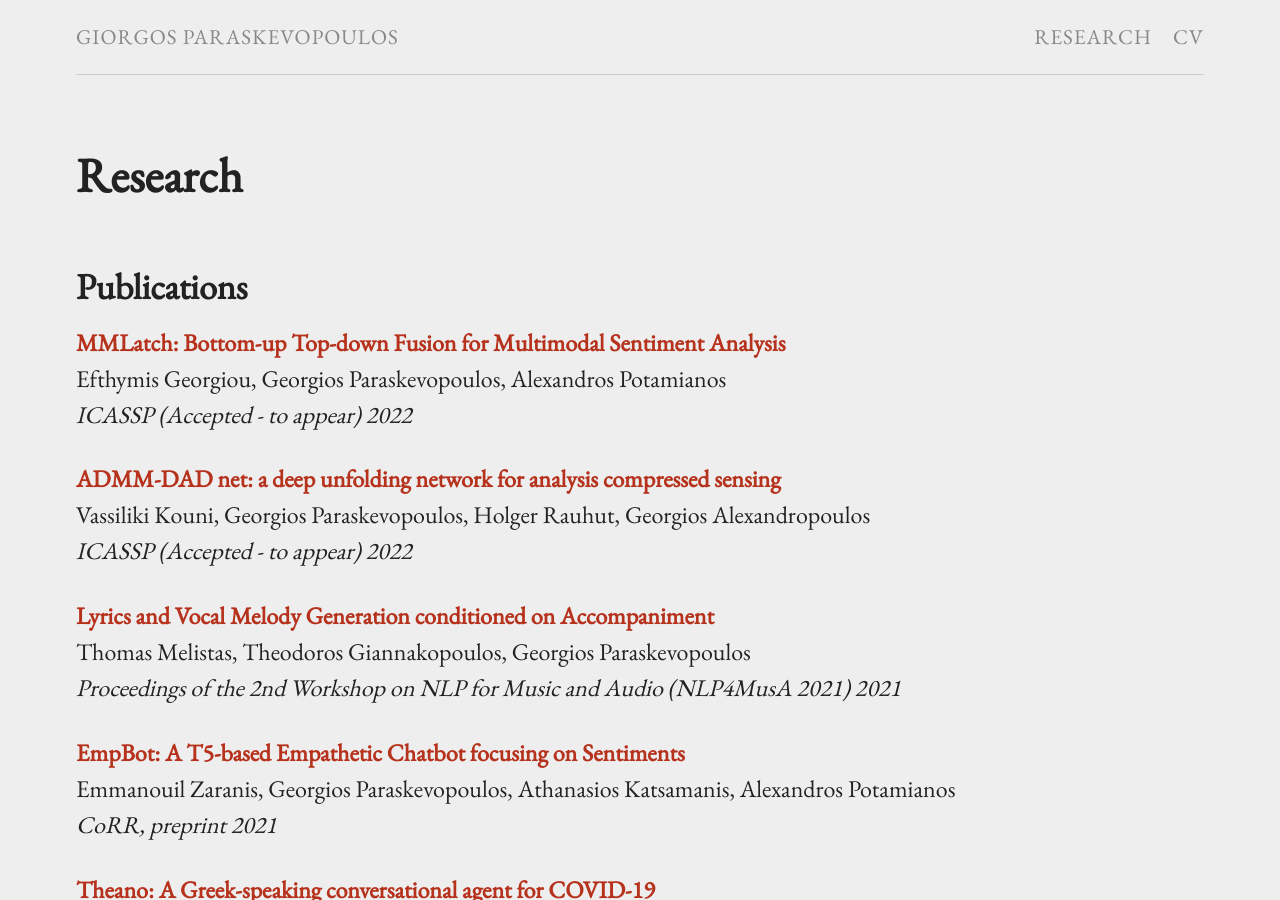
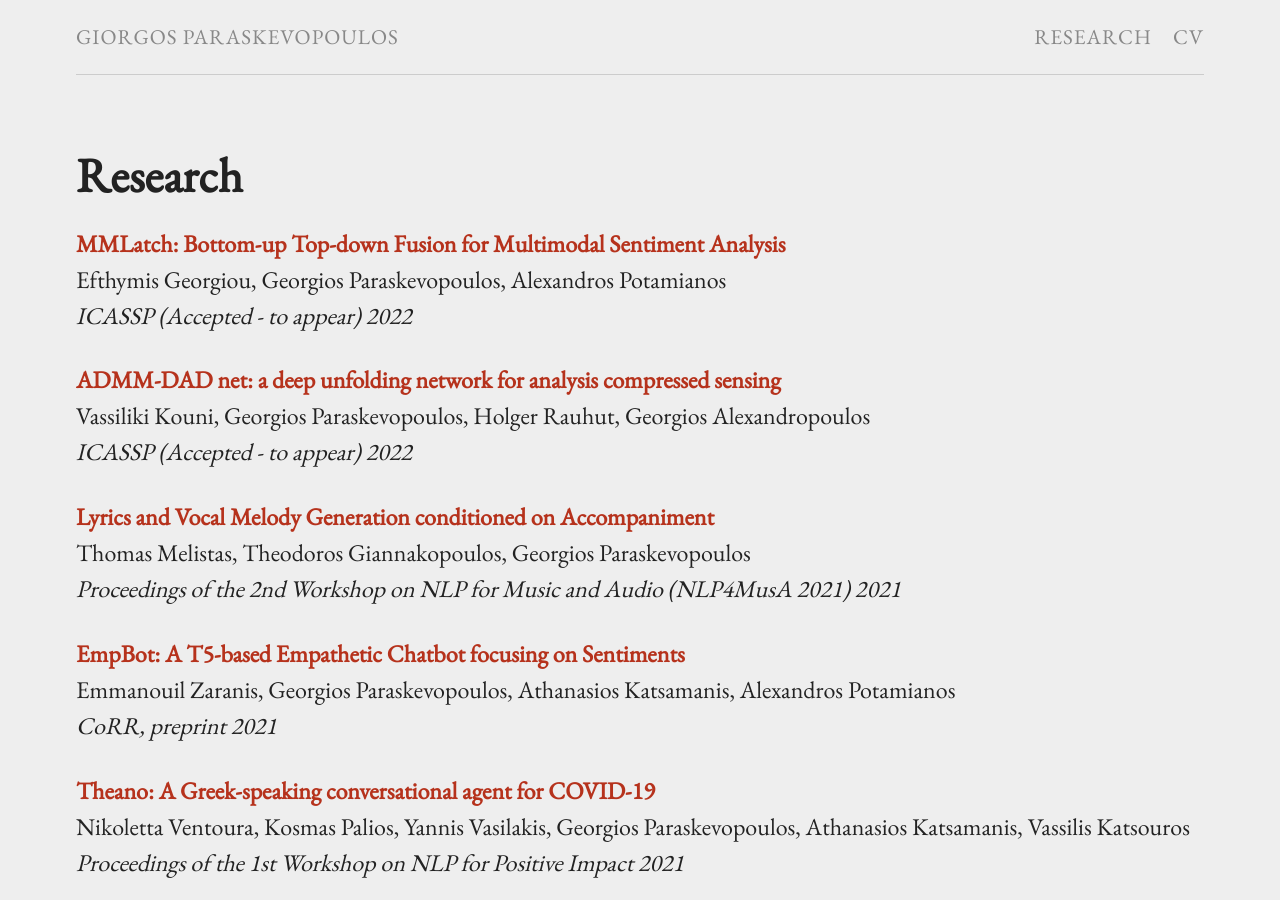
Before and after one commit to georgepar/georgepar.github.io, a Jekyll site: the page built from research.md, in a window 1280 px wide and 900 px high. Built offline with Jekyll 4.4.1, drawn with Linux system fonts in a browser that asks for light colours.

Commit message:
Update cv page

```diff
--- a/_includes/embedpdf.html
+++ b/_includes/embedpdf.html
@@ -1 +1,3 @@
-<iframe src="http://docs.google.com/viewer?url={{ include.source }}&hl=en_US&embedded=true" style="width:{{include.width}}%; height:{{include.height}}px; border:0;" scrolling="no"></iframe>
+<!-- <iframe src="http://docs.google.com/viewer?url={{ include.source }}&hl=en_US&embedded=true" style="width:{{include.width}}%; height:{{include.height}}px; border:0;" scrolling="no"></iframe> -->
+
+<iframe src="{{ include.source }}" width="100%" height="1080" allow="autoplay"></iframe>
--- a/research.md
+++ b/research.md
@@ -109,7 +109,7 @@
       year: "2016"
 ---
 
-## Publications
+<!-- ## Publications -->
 
 {% assign thumbnail="left" %}
 
```
Also changed, not shown: cv.md (+1 -1 lines), 1 other file.
